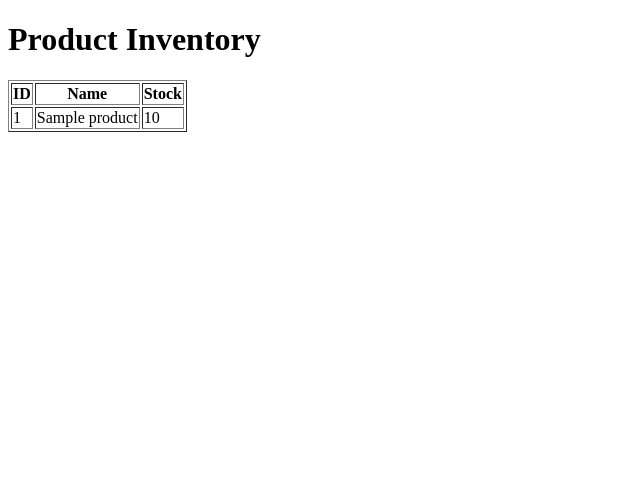
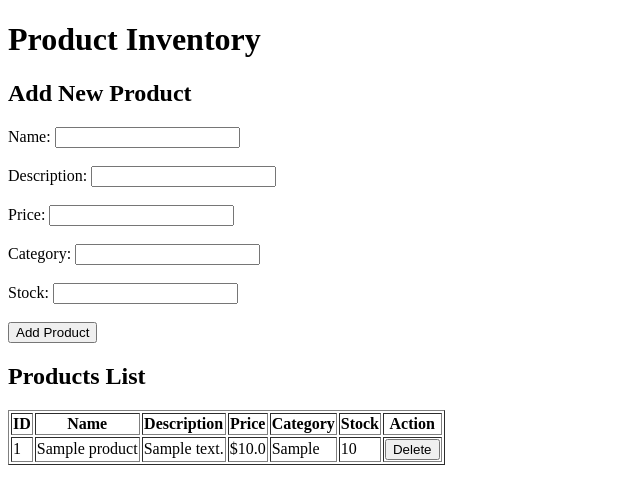
Before and after one commit to ganes891/jenklib, a Flask app: page / in a window 1280 px wide. Shown: the top 504 px of the page, without its empty margins (0-640 px from the left). Run offline with Flask 3, Linux system fonts and the light colour scheme; tables that the repository leaves empty hold one stand-in row (values such as "Sample post").

Commit message:
lib and jenk changes

```diff
--- a/python-app/app.py
+++ b/python-app/app.py
@@ -1,4 +1,4 @@
-from flask import Flask, request, jsonify, render_template
+from flask import Flask, request, jsonify, render_template, redirect
 from flask_sqlalchemy import SQLAlchemy
 import os
 
@@ -9,6 +9,9 @@ db = SQLAlchemy(app)
 class Product(db.Model):
     id = db.Column(db.Integer, primary_key=True)
     name = db.Column(db.String(100), nullable=False)
+    description = db.Column(db.String(200), nullable=True)
+    price = db.Column(db.Float, nullable=False)
+    category = db.Column(db.String(100), nullable=True)
     stock = db.Column(db.Integer, default=0)
 
 def create_database():
@@ -23,34 +26,24 @@ def index():
 @app.route('/product', methods=['POST'])
 def add_product():
     data = request.form
-    new_product = Product(name=data['name'], stock=int(data.get('stock', 0)))
+    new_product = Product(
+        name=data['name'],
+        description=data.get('description', ''),
+        price=float(data['price']),
+        category=data.get('category', ''),
+        stock=int(data['stock'])
+    )
     db.session.add(new_product)
     db.session.commit()
-    return jsonify({"message": "Product added successfully!"}), 201
+    return redirect('/')
 
-@app.route('/products', methods=['GET'])
-def get_products():
-    products = Product.query.all()
-    return jsonify([{ "id": p.id, "name": p.name, "stock": p.stock } for p in products])
-
-@app.route('/product/<int:id>', methods=['PUT'])
-def update_stock(id):
-    data = request.json
-    product = Product.query.get(id)
-    if not product:
-        return jsonify({"message": "Product not found!"}), 404
-    product.stock = data['stock']
-    db.session.commit()
-    return jsonify({"message": "Stock updated successfully!"})
-
-@app.route('/product/<int:id>', methods=['DELETE'])
+@app.route('/delete/<int:id>', methods=['POST'])
 def delete_product(id):
     product = Product.query.get(id)
-    if not product:
-        return jsonify({"message": "Product not found!"}), 404
-    db.session.delete(product)
-    db.session.commit()
-    return jsonify({"message": "Product deleted successfully!"})
+    if product:
+        db.session.delete(product)
+        db.session.commit()
+    return redirect('/')
 
 if __name__ == '__main__':
     create_database()
--- a/python-app/templates/index.html
+++ b/python-app/templates/index.html
@@ -7,17 +7,45 @@
 </head>
 <body>
     <h1>Product Inventory</h1>
+    <h2>Add New Product</h2>
+    <form action="/product" method="post">
+        <label for="name">Name:</label>
+        <input type="text" id="name" name="name" required><br><br>
+        <label for="description">Description:</label>
+        <input type="text" id="description" name="description"><br><br>
+        <label for="price">Price:</label>
+        <input type="number" id="price" name="price" step="0.01" required><br><br>
+        <label for="category">Category:</label>
+        <input type="text" id="category" name="category"><br><br>
+        <label for="stock">Stock:</label>
+        <input type="number" id="stock" name="stock" required><br><br>
+        <button type="submit">Add Product</button>
+    </form>
+
+    <h2>Products List</h2>
     <table border='1'>
         <tr>
             <th>ID</th>
             <th>Name</th>
+            <th>Description</th>
+            <th>Price</th>
+            <th>Category</th>
             <th>Stock</th>
+            <th>Action</th>
         </tr>
         {% for product in products %}
         <tr>
             <td>{{ product.id }}</td>
             <td>{{ product.name }}</td>
+            <td>{{ product.description }}</td>
+            <td>${{ product.price }}</td>
+            <td>{{ product.category }}</td>
             <td>{{ product.stock }}</td>
+            <td>
+                <form action="/delete/{{ product.id }}" method="post">
+                    <button type="submit">Delete</button>
+                </form>
+            </td>
         </tr>
         {% endfor %}
     </table>
```
Also changed, not shown: README-python.MD (added).
